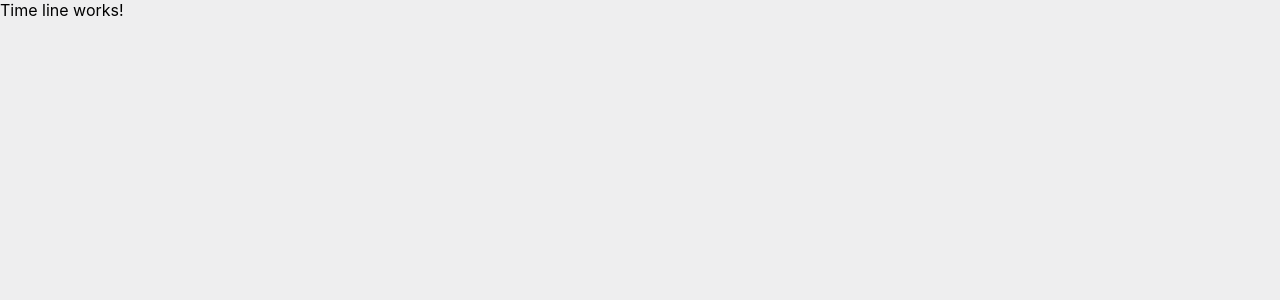
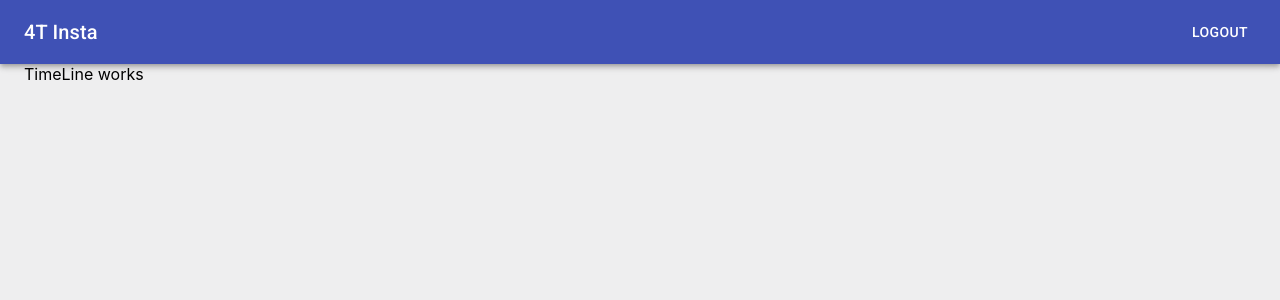
Before and after one commit to scavassa91/4tech_insta, a React (Create React App) app: page /timeline in a window 1280 px wide. Shown: the top 300 px of the page. Built offline with nearby package versions, Linux system fonts and the light colour scheme; sample sign-in values are in the browser's storage; the HTML template or start-up script is replaced by a standard one.

Commit message:
Finished login and logout, created private route and header component

```diff
--- a/src/App.js
+++ b/src/App.js
@@ -6,6 +6,7 @@ import {
   Redirect,
 } from "react-router-dom";
 
+import PrivateRoute from './components/PrivateRoute/PrivateRoute';
 import Login from './containers/Login/Login';
 import TimeLine from './containers/TimeLine/TimeLine';
 
@@ -14,7 +15,7 @@ function App() {
     <Router>
       <Switch>
         <Route exact path="/" component={Login} />
-        <Route exact path="/timeline" component={TimeLine} />
+        <PrivateRoute path="/timeline" component={TimeLine} />
         <Redirect to="/" />
       </Switch>
     </Router>
--- /dev/null
+++ b/src/components/Header/Header.js
@@ -0,0 +1,31 @@
+import React from 'react';
+import { useHistory } from 'react-router-dom';
+import { AppBar, Toolbar, Typography, Button, Container } from '@material-ui/core';
+
+import { logout } from '../../services/auth';
+
+import './styles.css';
+
+const Header = () => {
+    const history = useHistory();
+
+    const onLogoutHandle = () => {
+        logout();
+        history.push('/');
+    }
+
+    return (
+        <AppBar className="header" position="static">
+            <Container>
+                <Toolbar className="toolbar">
+                    <Typography variant="h6">
+                        4T Insta
+                    </Typography>
+                    <Button onClick={onLogoutHandle} color="inherit">Logout</Button>
+                </Toolbar>
+            </Container>
+        </AppBar>
+    );
+};
+
+export default Header;
--- /dev/null
+++ b/src/components/Header/styles.css
@@ -0,0 +1,4 @@
+.header .toolbar {
+    padding: 0;
+    justify-content: space-between;
+}
--- /dev/null
+++ b/src/components/PrivateRoute/PrivateRoute.js
@@ -0,0 +1,21 @@
+import React from 'react';
+import { Route, Redirect } from 'react-router-dom';
+
+import { isAuthenticated } from '../../services/auth';
+
+const PrivateRoute = ({ component: Component, ...rest }) => {
+    return (
+        <Route
+            {...rest}
+            render={props =>
+                isAuthenticated() ? (
+                    <Component {...props} />
+                ) : (
+                    <Redirect to={{ pathname: "/", state: { from: props.location } }} />
+                )
+            }
+        />
+    );
+};
+
+export default PrivateRoute;
--- a/src/containers/Login/Login.js
+++ b/src/containers/Login/Login.js
@@ -2,7 +2,7 @@ import React, { useState } from 'react';
 import { Grid, Paper, TextField, Button, Typography } from '@material-ui/core';
 import { useHistory } from 'react-router-dom';
 
-import { auth } from '../../services/auth';
+import { login } from '../../services/auth';
 import { user } from '../../services/user';
 
 import './styles.css';
@@ -16,7 +16,7 @@ const Login = () => {
 
     const onFormLoginSubmit = async (event) => {
         event.preventDefault();
-        const resp = await auth.login(userName, password);
+        const resp = await login(userName, password);
         if (resp.status >= 200 && resp.status < 300) {
             history.push('/timeline');
         } else {
@@ -113,7 +113,7 @@ const Login = () => {
             <Grid item xs={2}>
                 <Paper className="paper">
                     <Typography variant="h6" gutterBottom>
-                        4TInsta
+                        4T Insta
                     </Typography>
                     { isLogin ? renderLogin() : renderSignIn() }
                 </Paper>
--- a/src/containers/TimeLine/TimeLine.js
+++ b/src/containers/TimeLine/TimeLine.js
@@ -1,8 +1,14 @@
-import React from 'react';
+import React, { Fragment } from 'react';
+
+import Header from '../../components/Header/Header';
+import { Container } from '@material-ui/core';
 
 const TimeLine = () => {
     return (
-        <div>Time line works!</div>
+        <Fragment>
+            <Header />
+            <Container>TimeLine works</Container>
+        </Fragment>
     );
 };
 
--- a/src/services/auth.js
+++ b/src/services/auth.js
@@ -1,16 +1,22 @@
-import { axios4Tech, setToken } from './config';
+import { axios4Tech } from './config';
 
-export const auth = {
-    login: async (user, password) => {
+export const login = async (user, password) => {
     try {
         const response = await axios4Tech.post('auth/login', {
             userLogin: user,
             password: password
         });
-            setToken(response.data.access_token);
+        localStorage.setItem("token", response.data.access_token);
         return response;
-        } catch(err) {
+    } catch (err) {
         return err.response.status;
     }
+};
+
+export const isAuthenticated = () => {
+    return localStorage.getItem("token") !== null;
 }
+
+export const logout = () => {
+    localStorage.removeItem("token");
 };
--- a/src/services/config.js
+++ b/src/services/config.js
@@ -6,24 +6,15 @@ export const axios4Tech = axios.create({
 });
 
 axios4Tech.interceptors.request.use((config) => {
-    const token = getToken();
+    const token = localStorage.getItem("token");
 
     if (token) {
-        config.headers["Authorization"] = `Bearer ${getToken()}`;
+        config.headers.Authorization = `Bearer ${token}`;
     }
 
     return config;
 });
 
 axios4Tech.interceptors.response.use(null, (error) => {
-    console.log(error.response);
     return Promise.reject(error);
 });
-
-export const setToken = (token) => {
-    localStorage.setItem("token", token);
-};
-
-const getToken = () => {
-    return localStorage.getItem("token");
-}
```
Lines whose indentation alone changed are shown as unchanged.
